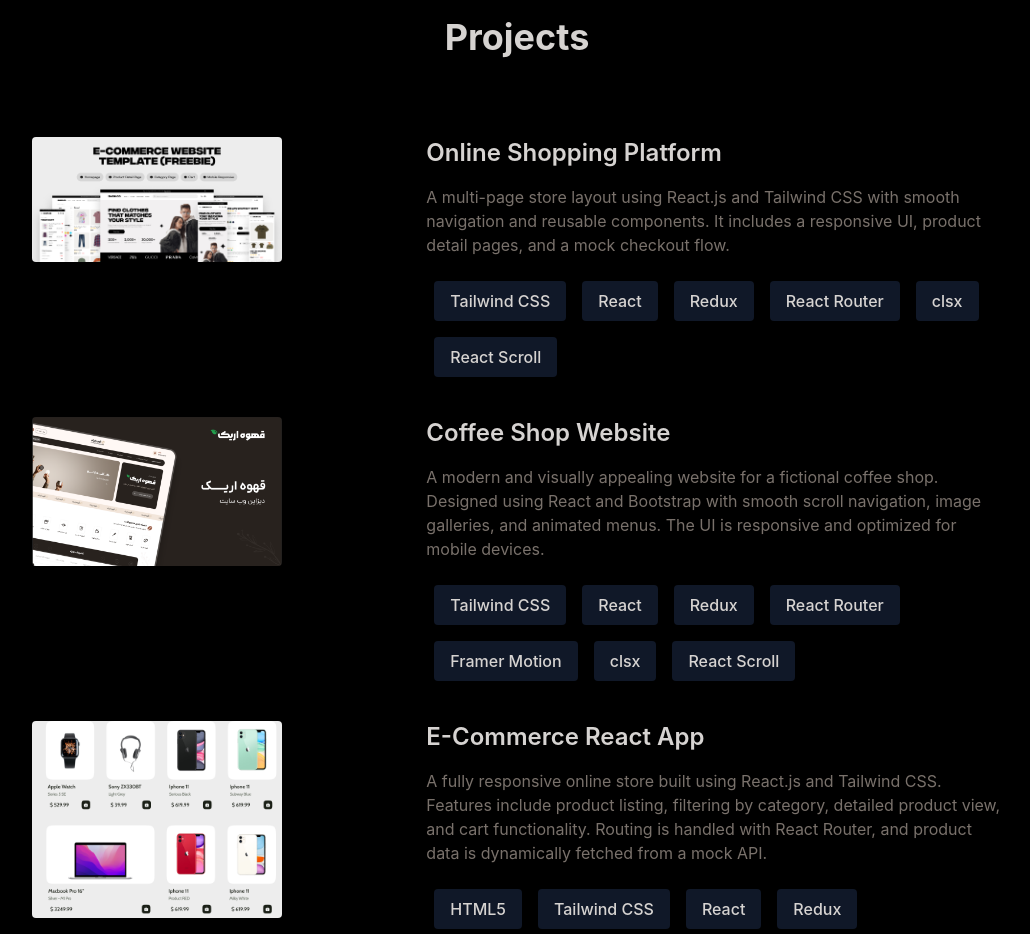
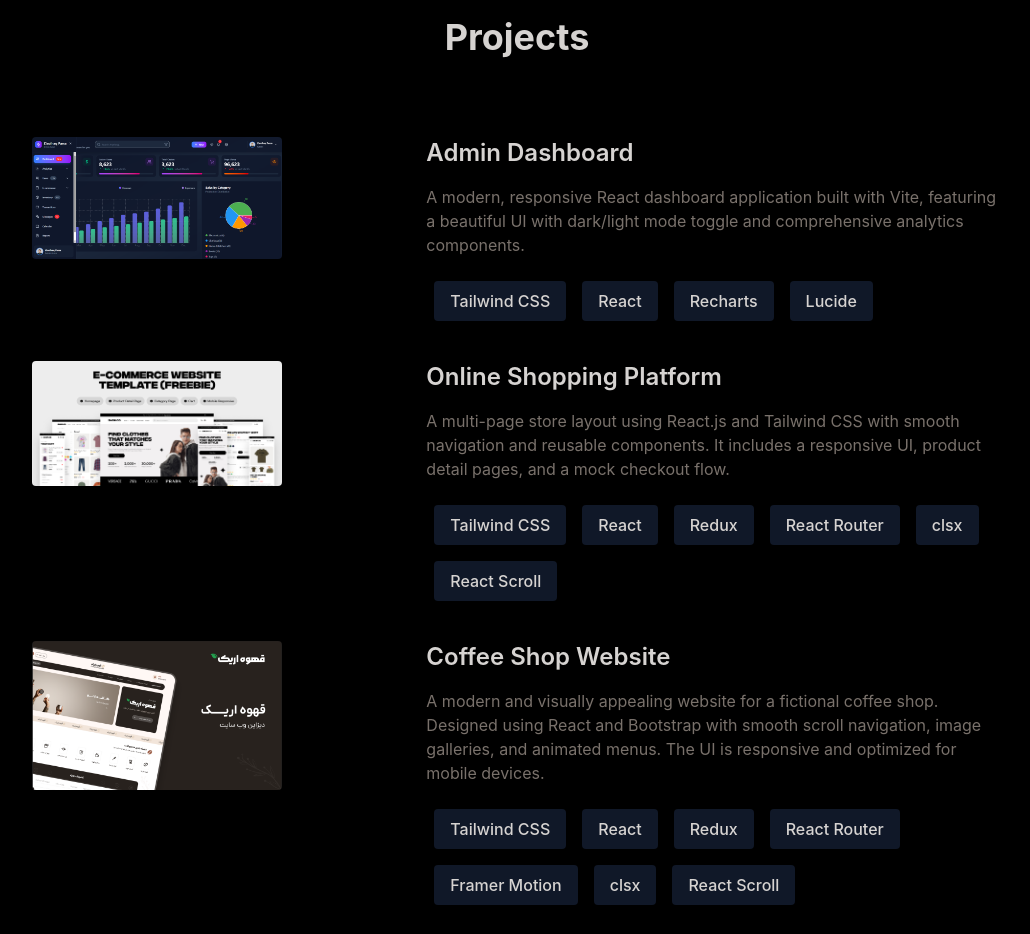
Before and after one commit to Z-Coding-dot/Portfolio, a React (Vite) app: page / in a window 1280 px wide. Shown: the part 1180-2114 px from the top of the page, without its empty margins (123-1153 px from the left). Built offline with nearby package versions, Linux system fonts and the light colour scheme.

Commit message:
Added Admin Dashboard Project

```diff
--- a/src/constants/index.js
+++ b/src/constants/index.js
@@ -1,3 +1,4 @@
+import dashboard from "../assets/projects/dashboard.png";
 import onlineStore from "../assets/projects/onlineStore.png";
 import coffee from "../assets/projects/coffee.png";
 import commerce from "../assets/projects/e-commerce.png";
@@ -36,6 +37,14 @@ export const EXPERIENCES = [
 ];
 
 export const PROJECTS = [
+  {
+    title: "Admin Dashboard",
+    image: dashboard,
+    description: `A modern, responsive React dashboard application built with Vite,
+     featuring a beautiful UI with dark/light mode toggle and comprehensive analytics components.`,
+    technologies: ["Tailwind CSS", "React", "Recharts", "Lucide"],
+    link: "https://dashboard-topaz-two-86.vercel.app/",
+  },
   {
     title: "Online Shopping Platform",
     image: onlineStore,
```
Also changed, not shown: src/assets/projects/dashboard.png (added).
